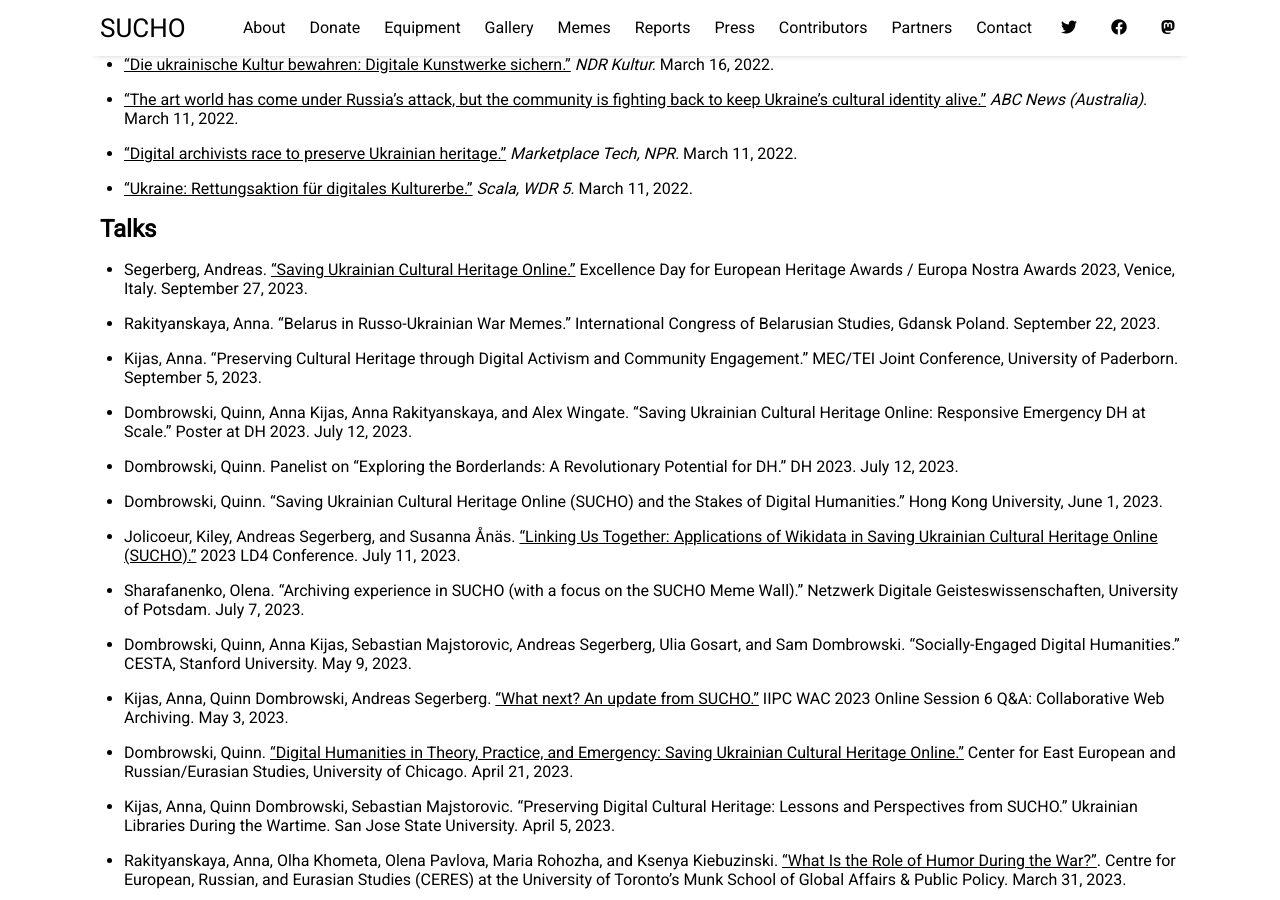
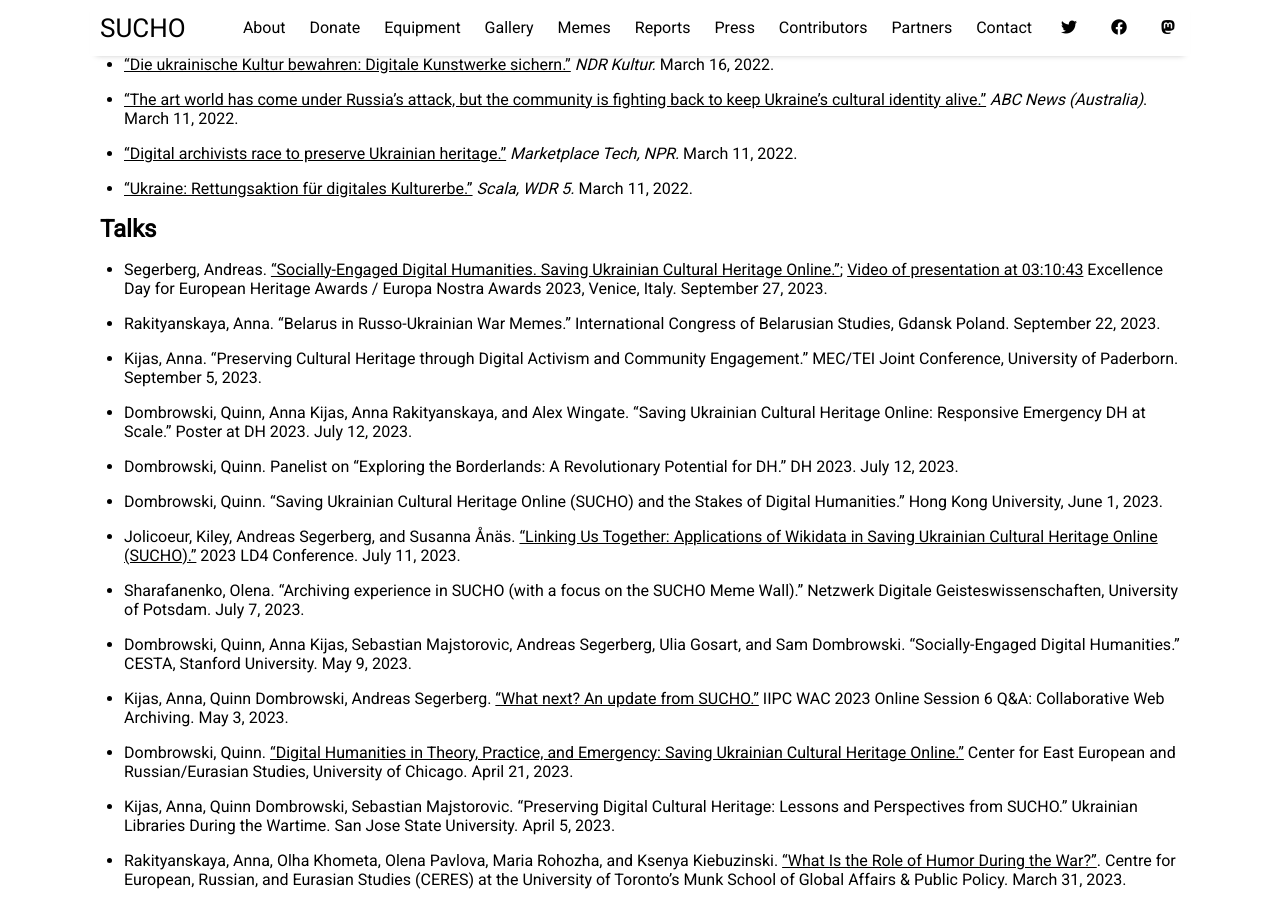
Before and after one commit to sucho-archiving/sucho-archiving.github.io, a Jekyll site: the page built from pages/press.md, in a window 1280 px wide and 900 px high, scrolled down 3604 px. Built offline with Jekyll 4.4.1, drawn with Linux system fonts in a browser that asks for light colours.

Commit message:
Update press.md
added video link

```diff
--- a/pages/press.md
+++ b/pages/press.md
@@ -110,7 +110,7 @@ Media inquiries can be directed to the project admins at **info@sucho.org**.
 
 ## Talks
 
-- Segerberg, Andreas. ["Saving Ukrainian Cultural Heritage Online."](https://www.europanostra.org/wp-content/uploads/2023/09/2023-Excellence-Day-Programme-Booklet.pdf) Excellence Day for European Heritage Awards / Europa Nostra Awards 2023, Venice, Italy. September 27, 2023.
+- Segerberg, Andreas. ["Socially-Engaged Digital Humanities. Saving Ukrainian Cultural Heritage Online."](https://www.europanostra.org/wp-content/uploads/2023/09/2023-Excellence-Day-Programme-Booklet.pdf); [Video of presentation at 03:10:43](https://vimeo.com/868877878?share=copy) Excellence Day for European Heritage Awards / Europa Nostra Awards 2023, Venice, Italy. September 27, 2023.
 - Rakityanskaya, Anna. "Belarus in Russo-Ukrainian War Memes." International Congress of Belarusian Studies, Gdansk Poland. September 22, 2023.
 - Kijas, Anna. "Preserving Cultural Heritage through Digital Activism and Community Engagement." MEC/TEI Joint Conference, University of Paderborn. September 5, 2023.
 - Dombrowski, Quinn, Anna Kijas, Anna Rakityanskaya, and Alex Wingate. "Saving Ukrainian Cultural Heritage Online: Responsive Emergency DH at Scale." Poster at DH 2023. July 12, 2023.
```
